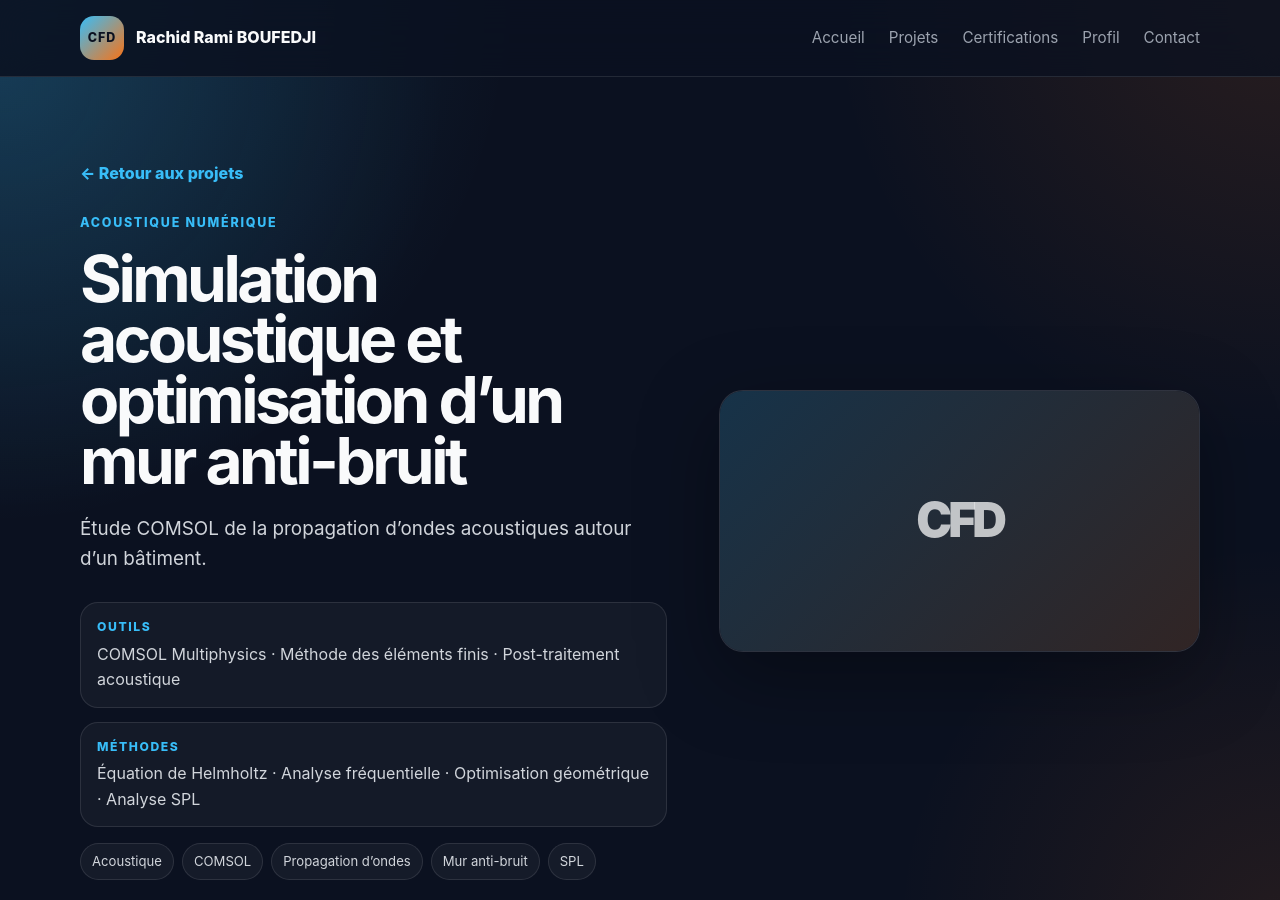
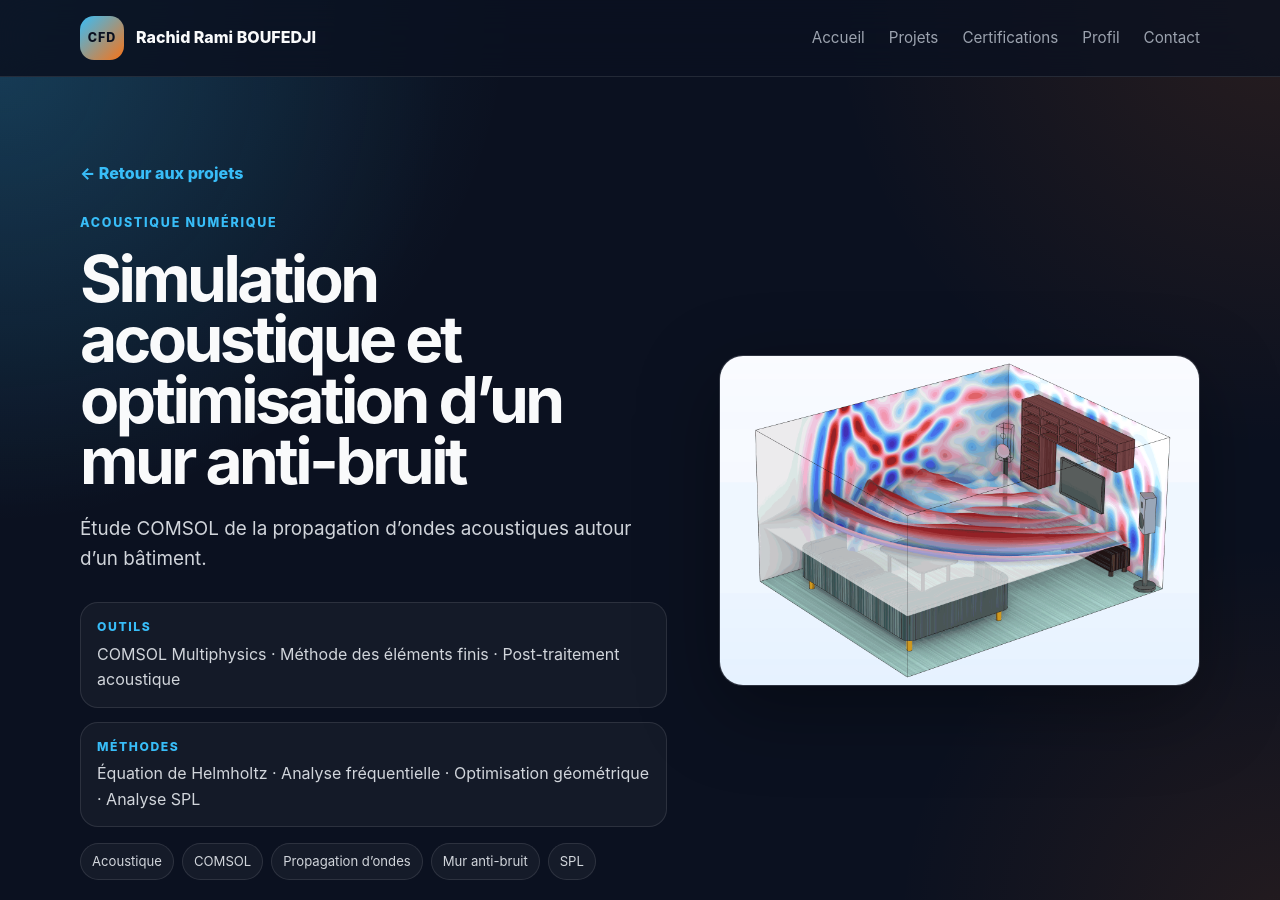
Before and after one commit to ramiboufedji-projets/ramiboufedji-projets.github.io, a Jekyll site: the page built from _projects/acoustique-mur-anti-bruit.md, in a window 1280 px wide and 900 px high. Built offline with Jekyll 4.4.1, drawn with Linux system fonts in a browser that asks for light colours.

Commit message:
Update acoustique-mur-anti-bruit.md

```diff
--- a/_projects/acoustique-mur-anti-bruit.md
+++ b/_projects/acoustique-mur-anti-bruit.md
@@ -4,7 +4,7 @@ subtitle: "Étude COMSOL de la propagation d’ondes acoustiques autour d’un b
 order: 10
 featured: false
 domain: "Acoustique numérique"
-image: ""
+image: "assets/images/ projects/frequency-dependent-acoustic-room-model.fr_FR.png"
 tools:
   - COMSOL Multiphysics
   - Méthode des éléments finis
```
